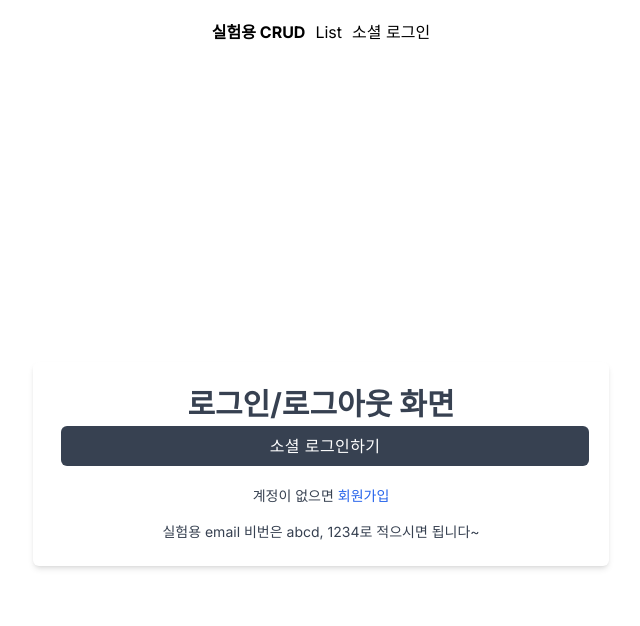
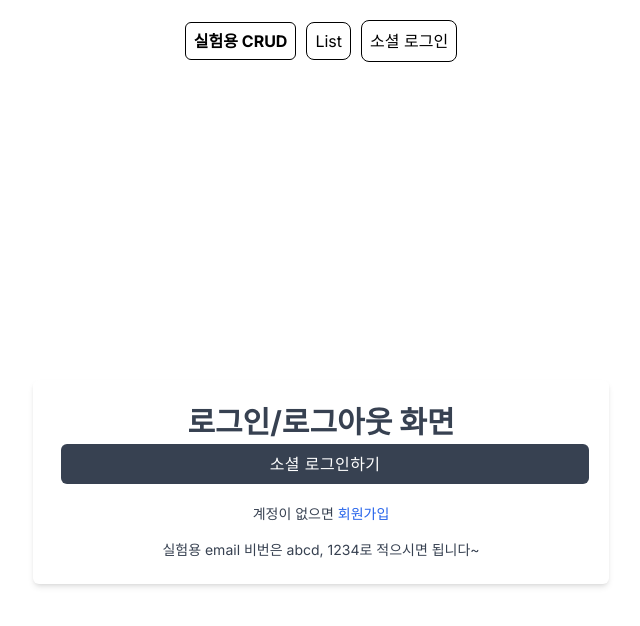
Before and after one commit to user941211/blog, a Next.js app: page / in a window 1280 px wide. Shown: the top 626 px of the page, without its empty margins (319-959 px from the left). Built offline with nearby package versions, Linux system fonts and the light colour scheme; no server answers.

Commit message:
버튼 시각화

```diff
--- a/app/Login_btn.js
+++ b/app/Login_btn.js
@@ -3,6 +3,6 @@ import { signIn } from 'next-auth/react';
 
 export default function LoginBtn() {
   return (
-    <button onClick={() => signIn() }>소셜 로그인</button>
+    <button onClick={() => signIn() } className='border border-black rounded-lg p-2'>소셜 로그인</button>
   )
 }
--- a/app/Logout_btn.js
+++ b/app/Logout_btn.js
@@ -2,6 +2,6 @@
 import { signOut } from 'next-auth/react'
 export default function LogoutBtn(){
     return(
-        <button onClick={() => { alert('로그아웃되었습니다'),signOut() }}>로그아웃하기</button>
+        <button onClick={() => { alert('로그아웃되었습니다'),signOut() }} className='border border-black rounded-lg p-2'>로그아웃하기</button>
     )
 }
--- a/app/layout.js
+++ b/app/layout.js
@@ -19,8 +19,8 @@ export default async function RootLayout({ children }) {
     <html lang="ko">
       <body className={inter.className}>
         <div className="w-full mx-auto navbar text-center">
-          <Link href="/" className="logo ">실험용 CRUD</Link>
-          <Link href="/list">List</Link>
+          <Link href="/" className="logo border border-black rounded-md p-2">실험용 CRUD</Link>
+          <Link href="/list" className='border border-black rounded-lg p-2'>List</Link>
           {session ? <span>{session.user.name + ' 님 어서오세요'}<LogoutBtn /></span> : <LoginBtn />}
         </div>
         {children}
```
